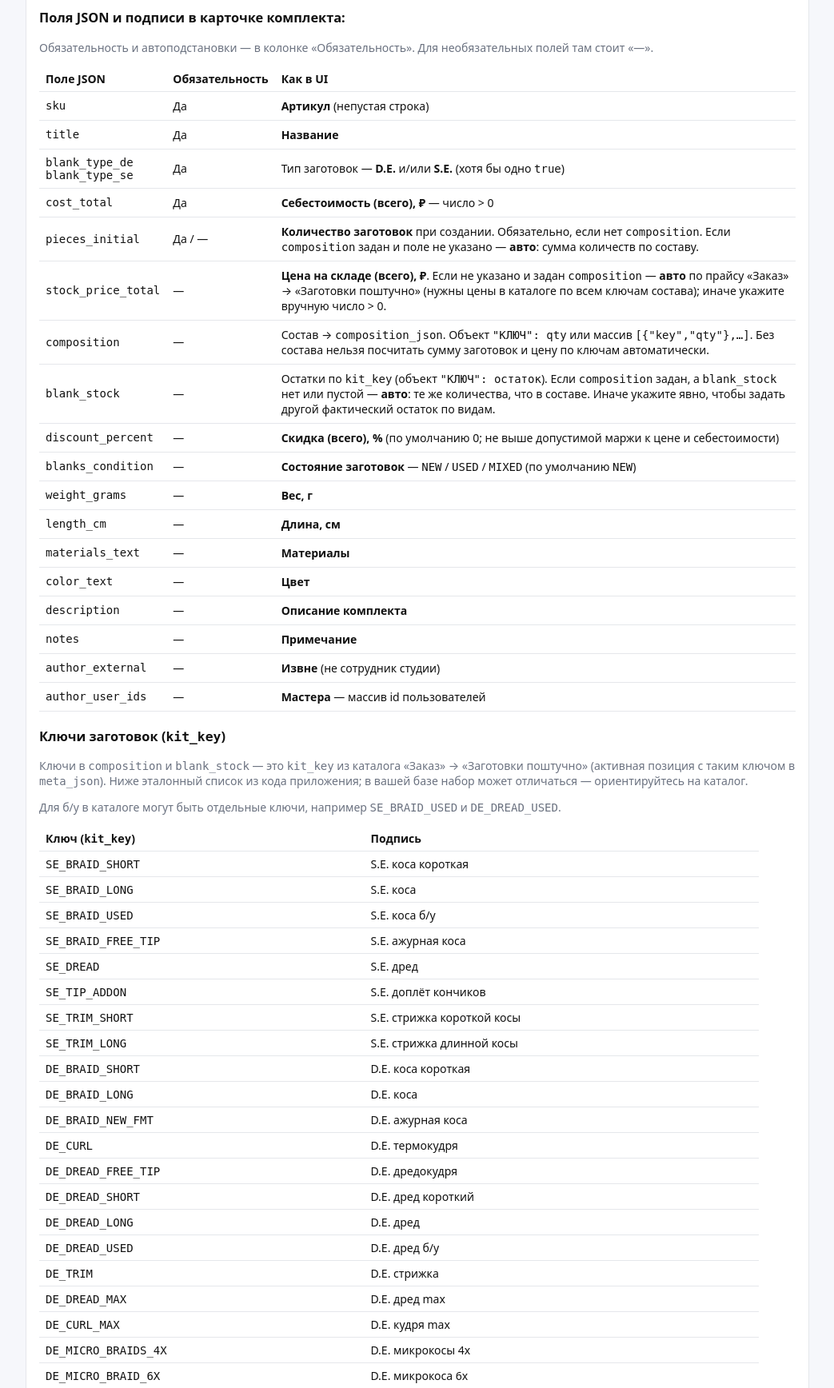
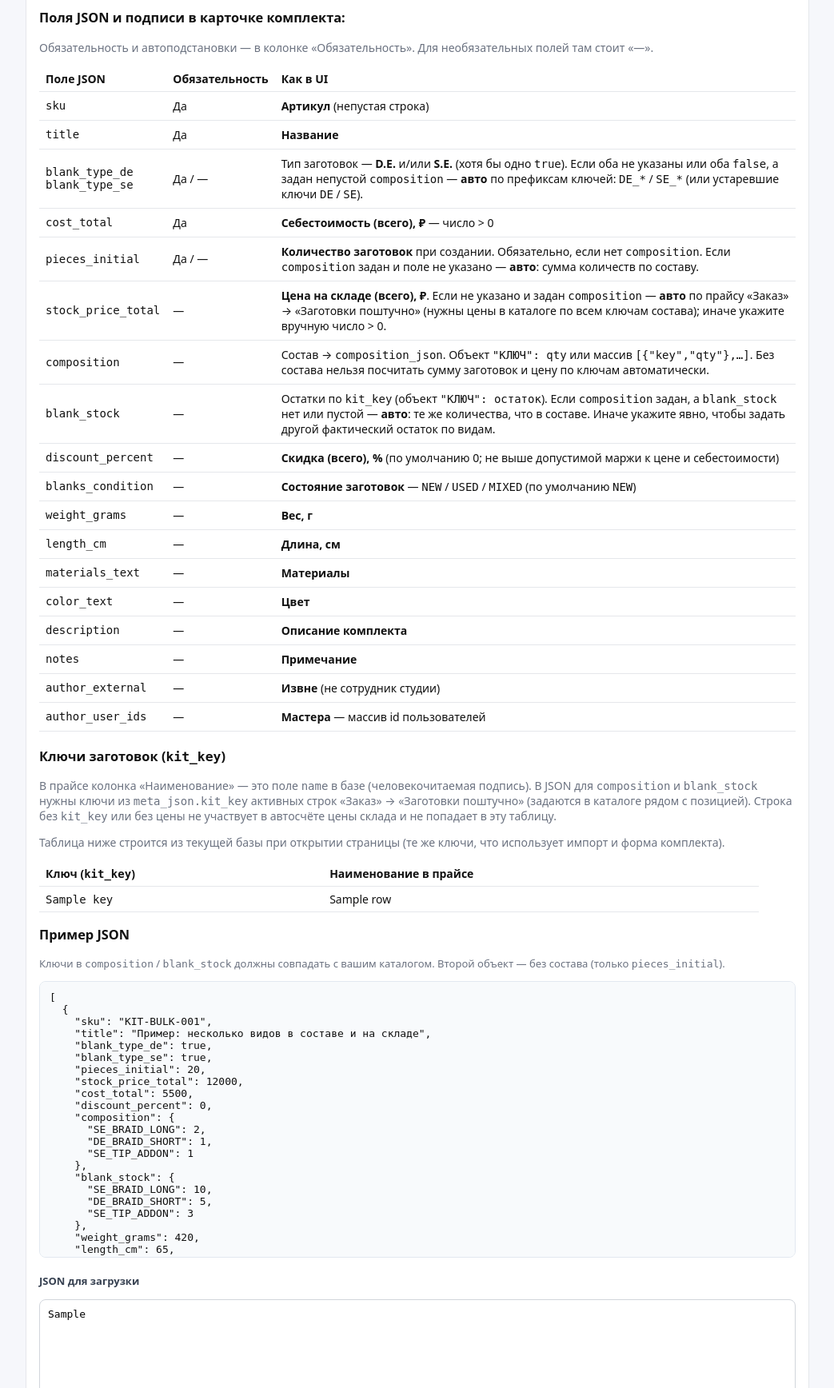
Before and after one commit to ksenijaiost/livingbraiding, a FastAPI app: template backend/app/templates/admin_kits_bulk_import.html in a window 1280 px wide. Shown: the part 228-1964 px from the top of the page at 80% size, without its empty margins (118-1161 px from the left). Run offline with FastAPI, Linux system fonts and the light colour scheme; the template is opened without the code that fills it: most values are stand-ins (such as "Sample title", 1, 10 or a date in 2020).

Commit message:
Fix 25 — Заготовки поштучно: Обновление справочника заготовок, ключа kit_key в прайсе, автоподстановки типов D.E./S.E. по составу и сопутствующие правки.
- Ключи и наименования (zakaz_blanks.py + сид каталога): подпись D.E. термокудри с «(свободный кончик)»; переименования DE_DREAD_FREE_TIP → DE_CURL_DREAD, DE_BRAID_NEW_FMT → DE_BRAID_TRACERY; вместо одной ажурной S.E. — две позиции «простая» / «сложная» с ценами 150/25 и 200/35; новые строки SE_CURL, SE_CURL_USED, DE_BRAID_USED, SE_FACTORY (кальк; у б/у — метка Б/У); после сида деактивация в каталоге строк с устаревшими kit_key (SE_BRAID_FREE_TIP, DE_BRAID_NEW_FMT, DE_DREAD_FREE_TIP), если они ещё есть.
- Прайс «Заготовки поштучно»: поле kit_key только у суперадмина (остальные роли ключ не видят); сохранение в meta_json как раньше на бэкенде.
- Комплект: если не заданы (или оба «выкл») blank_type_de / blank_type_se, но есть состав — типы выводятся по ключам (DE_* / SE_*, плюс совместимость с короткими DE / SE): массовый импорт JSON, создание и редактирование карточки в админке.
- Документация импорта: в таблице полей JSON уточнены обязательность и автоподстановка для blank_type_de / blank_type_se.

```diff
--- a/backend/app/kit_blank_stock_core.py
+++ b/backend/app/kit_blank_stock_core.py
@@ -81,6 +81,12 @@ def load_catalog_kit_maps(
         meta_by_key[k] = meta
         label_by_key[k] = (r.name or k).strip() or k
     return price_map, meta_by_key, label_by_key
+
+
+def catalog_kit_key_hint_rows(db: Session) -> list[dict[str, str]]:
+    """Список {key, label} для подсказок (импорт комплектов и т.п.): только строки каталога с kit_key и ценой."""
+    _, _, label_by_key = load_catalog_kit_maps(db)
+    return [{"key": k, "label": v} for k, v in sorted(label_by_key.items(), key=lambda kv: kv[0])]
 
 
 def composition_keys_intersection_catalog(
--- a/backend/app/templates/admin_kits_bulk_import.html
+++ b/backend/app/templates/admin_kits_bulk_import.html
@@ -22,7 +22,7 @@
       <tbody>
         <tr style="border-bottom:1px solid #e5e7eb;"><td style="padding:8px;font-family:monospace;">sku</td><td style="padding:8px;">Да</td><td style="padding:8px;"><strong>Артикул</strong> (непустая строка)</td></tr>
         <tr style="border-bottom:1px solid #e5e7eb;"><td style="padding:8px;font-family:monospace;">title</td><td style="padding:8px;">Да</td><td style="padding:8px;"><strong>Название</strong></td></tr>
-        <tr style="border-bottom:1px solid #e5e7eb;"><td style="padding:8px;font-family:monospace;">blank_type_de<br/>blank_type_se</td><td style="padding:8px;">Да</td><td style="padding:8px;">Тип заготовок — <strong>D.E.</strong> и/или <strong>S.E.</strong> (хотя бы одно <code>true</code>)</td></tr>
+        <tr style="border-bottom:1px solid #e5e7eb;"><td style="padding:8px;font-family:monospace;">blank_type_de<br/>blank_type_se</td><td style="padding:8px;">Да / —</td><td style="padding:8px;">Тип заготовок — <strong>D.E.</strong> и/или <strong>S.E.</strong> (хотя бы одно <code>true</code>). Если оба не указаны или оба <code>false</code>, а задан непустой <code>composition</code> — <strong>авто</strong> по префиксам ключей: <code>DE_*</code> / <code>SE_*</code> (или устаревшие ключи <code>DE</code> / <code>SE</code>).</td></tr>
         <tr style="border-bottom:1px solid #e5e7eb;"><td style="padding:8px;font-family:monospace;">cost_total</td><td style="padding:8px;">Да</td><td style="padding:8px;"><strong>Себестоимость (всего), ₽</strong> — число &gt; 0</td></tr>
         <tr style="border-bottom:1px solid #e5e7eb;"><td style="padding:8px;font-family:monospace;">pieces_initial</td><td style="padding:8px;">Да / —</td><td style="padding:8px;"><strong>Количество заготовок</strong> при создании. Обязательно, если нет <code>composition</code>. Если <code>composition</code> задан и поле не указано — <strong>авто</strong>: сумма количеств по составу.</td></tr>
         <tr style="border-bottom:1px solid #e5e7eb;"><td style="padding:8px;font-family:monospace;">stock_price_total</td><td style="padding:8px;">—</td><td style="padding:8px;"><strong>Цена на складе (всего), ₽</strong>. Если не указано и задан <code>composition</code> — <strong>авто</strong> по прайсу «Заказ» → «Заготовки поштучно» (нужны цены в каталоге по всем ключам состава); иначе укажите вручную число &gt; 0.</td></tr>
@@ -42,38 +42,27 @@
     </table>
 
     <h3>Ключи заготовок (<code>kit_key</code>)</h3>
-    <p class="muted" style="font-size:14px;">Ключи в <code>composition</code> и <code>blank_stock</code> — это <code>kit_key</code> из каталога «Заказ» → «Заготовки поштучно» (активная позиция с таким ключом в <code>meta_json</code>). Ниже эталонный список из кода приложения; в вашей базе набор может отличаться — ориентируйтесь на каталог.</p>
-    <p class="muted" style="font-size:14px;">Для б/у в каталоге могут быть отдельные ключи, например <code>SE_BRAID_USED</code> и <code>DE_DREAD_USED</code>.</p>
+    <p class="muted" style="font-size:14px;">В прайсе колонка «Наименование» — это поле <code>name</code> в базе (человекочитаемая подпись). В JSON для <code>composition</code> и <code>blank_stock</code> нужны ключи из <code>meta_json.kit_key</code> активных строк «Заказ» → «Заготовки поштучно» (задаются в каталоге рядом с позицией). Строка без <code>kit_key</code> или без цены не участвует в автосчёте цены склада и не попадает в эту таблицу.</p>
+    <p class="muted" style="font-size:14px;">Таблица ниже строится из текущей базы при открытии страницы (те же ключи, что использует импорт и форма комплекта).</p>
 
     <table style="width:100%;max-width:900px;border-collapse:collapse;font-size:13px;margin:12px 0 16px;">
       <thead>
         <tr style="text-align:left;border-bottom:1px solid #cbd5e1;">
           <th style="padding:6px 8px;">Ключ (<code>kit_key</code>)</th>
-          <th style="padding:6px 8px;">Подпись</th>
+          <th style="padding:6px 8px;">Наименование в прайсе</th>
         </tr>
       </thead>
       <tbody>
-        <tr style="border-bottom:1px solid #e5e7eb;"><td style="padding:6px 8px;font-family:monospace;">SE_BRAID_SHORT</td><td style="padding:6px 8px;">S.E. коса короткая</td></tr>
-        <tr style="border-bottom:1px solid #e5e7eb;"><td style="padding:6px 8px;font-family:monospace;">SE_BRAID_LONG</td><td style="padding:6px 8px;">S.E. коса</td></tr>
-        <tr style="border-bottom:1px solid #e5e7eb;"><td style="padding:6px 8px;font-family:monospace;">SE_BRAID_USED</td><td style="padding:6px 8px;">S.E. коса б/у</td></tr>
-        <tr style="border-bottom:1px solid #e5e7eb;"><td style="padding:6px 8px;font-family:monospace;">SE_BRAID_FREE_TIP</td><td style="padding:6px 8px;">S.E. ажурная коса</td></tr>
-        <tr style="border-bottom:1px solid #e5e7eb;"><td style="padding:6px 8px;font-family:monospace;">SE_DREAD</td><td style="padding:6px 8px;">S.E. дред</td></tr>
-        <tr style="border-bottom:1px solid #e5e7eb;"><td style="padding:6px 8px;font-family:monospace;">SE_TIP_ADDON</td><td style="padding:6px 8px;">S.E. доплёт кончиков</td></tr>
-        <tr style="border-bottom:1px solid #e5e7eb;"><td style="padding:6px 8px;font-family:monospace;">SE_TRIM_SHORT</td><td style="padding:6px 8px;">S.E. стрижка короткой косы</td></tr>
-        <tr style="border-bottom:1px solid #e5e7eb;"><td style="padding:6px 8px;font-family:monospace;">SE_TRIM_LONG</td><td style="padding:6px 8px;">S.E. стрижка длинной косы</td></tr>
-        <tr style="border-bottom:1px solid #e5e7eb;"><td style="padding:6px 8px;font-family:monospace;">DE_BRAID_SHORT</td><td style="padding:6px 8px;">D.E. коса короткая</td></tr>
-        <tr style="border-bottom:1px solid #e5e7eb;"><td style="padding:6px 8px;font-family:monospace;">DE_BRAID_LONG</td><td style="padding:6px 8px;">D.E. коса</td></tr>
-        <tr style="border-bottom:1px solid #e5e7eb;"><td style="padding:6px 8px;font-family:monospace;">DE_BRAID_NEW_FMT</td><td style="padding:6px 8px;">D.E. ажурная коса</td></tr>
-        <tr style="border-bottom:1px solid #e5e7eb;"><td style="padding:6px 8px;font-family:monospace;">DE_CURL</td><td style="padding:6px 8px;">D.E. термокудря</td></tr>
-        <tr style="border-bottom:1px solid #e5e7eb;"><td style="padding:6px 8px;font-family:monospace;">DE_DREAD_FREE_TIP</td><td style="padding:6px 8px;">D.E. дредокудря</td></tr>
-        <tr style="border-bottom:1px solid #e5e7eb;"><td style="padding:6px 8px;font-family:monospace;">DE_DREAD_SHORT</td><td style="padding:6px 8px;">D.E. дред короткий</td></tr>
-        <tr style="border-bottom:1px solid #e5e7eb;"><td style="padding:6px 8px;font-family:monospace;">DE_DREAD_LONG</td><td style="padding:6px 8px;">D.E. дред</td></tr>
-        <tr style="border-bottom:1px solid #e5e7eb;"><td style="padding:6px 8px;font-family:monospace;">DE_DREAD_USED</td><td style="padding:6px 8px;">D.E. дред б/у</td></tr>
-        <tr style="border-bottom:1px solid #e5e7eb;"><td style="padding:6px 8px;font-family:monospace;">DE_TRIM</td><td style="padding:6px 8px;">D.E. стрижка</td></tr>
-        <tr style="border-bottom:1px solid #e5e7eb;"><td style="padding:6px 8px;font-family:monospace;">DE_DREAD_MAX</td><td style="padding:6px 8px;">D.E. дред max</td></tr>
-        <tr style="border-bottom:1px solid #e5e7eb;"><td style="padding:6px 8px;font-family:monospace;">DE_CURL_MAX</td><td style="padding:6px 8px;">D.E. кудря max</td></tr>
-        <tr style="border-bottom:1px solid #e5e7eb;"><td style="padding:6px 8px;font-family:monospace;">DE_MICRO_BRAIDS_4X</td><td style="padding:6px 8px;">D.E. микрокосы 4х</td></tr>
-        <tr style="border-bottom:1px solid #e5e7eb;"><td style="padding:6px 8px;font-family:monospace;">DE_MICRO_BRAID_6X</td><td style="padding:6px 8px;">D.E. микрокоса 6х</td></tr>
+        {% if catalog_kit_key_hints %}
+          {% for row in catalog_kit_key_hints %}
+            <tr style="border-bottom:1px solid #e5e7eb;">
+              <td style="padding:6px 8px;font-family:monospace;">{{ row.key }}</td>
+              <td style="padding:6px 8px;">{{ row.label }}</td>
+            </tr>
+          {% endfor %}
+        {% else %}
+          <tr><td colspan="2" class="muted" style="padding:8px;">Нет активных позиций с заполненным <code>kit_key</code> и ценой в «Заготовки поштучно».</td></tr>
+        {% endif %}
       </tbody>
     </table>
 
```
Also changed, not shown: backend/app/kit_bulk_import.py (+11 -3 lines), backend/app/kit_crud.py (+33 -0 lines), backend/app/routes/kits.py (+10 -1 lines), backend/app/routes/products_catalog.py (+10 -0 lines), backend/app/seed.py (+27 -0 lines), backend/app/templates/products_catalog_view.html (+22 -2 lines), backend/app/zakaz_blanks.py (+9 -4 lines), backend/tests/test_kit_bulk_import.py (+22 -1 lines), backend/README.md.
